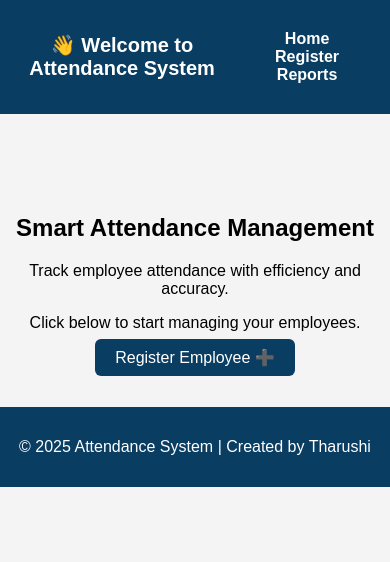
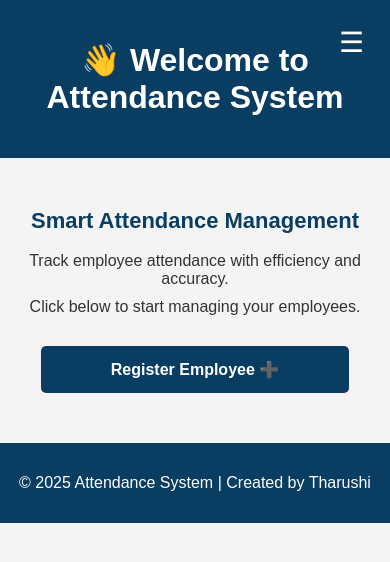
Before and after one commit to 1201Tharu/fingerprint-attendance-system, a website: page index.html in a window 390 px wide. Drawn offline with Linux system fonts and the light colour scheme.

Commit message:
Update index.html

```diff
--- a/index.html
+++ b/index.html
@@ -4,35 +4,173 @@
   <meta charset="UTF-8">
   <meta name="viewport" content="width=device-width, initial-scale=1.0">
   <title>Attendance System | Home</title>
-  <link rel="stylesheet" href="style.css">
-  </title>
+
   <style>
-     body { font-family: Arial, sans-serif; background: #f4f4f4; margin:0; padding:0; }
-    header { background: #0a3d62; color: #fff; padding: 20px; text-align: center; }
-    nav ul { list-style: none; padding: 0; text-align: center; margin: 10px 0; }
-    nav ul li { display: inline-block; margin: 0 15px; }
-    nav ul li a { color: #fff; text-decoration: none; font-weight: bold; }
-    nav ul li a.active { text-decoration: underline; }
-    main { max-width: 1000px; margin: 30px auto; padding: 0 20px; }
-    th, td { padding: 12px 15px; border: 1px solid #ccc; text-align: left; }
-    th { background-color: #0a3d62; color: #fff; }
-    tr:nth-child(even) { background-color: #f9f9f9; }
-    footer { text-align: center; padding: 15px; background: #0a3d62; color: #fff; margin-top: 40px; }
-    </style>
+    /* Base Styles */
+    body {
+      font-family: Arial, sans-serif;
+      background: #f4f4f4;
+      margin: 0;
+      padding: 0;
+    }
+
+    header {
+      background: #0a3d62;
+      color: #fff;
+      padding: 20px;
+      text-align: center;
+      position: relative;
+    }
+
+    /* Navigation */
+    nav {
+      margin-top: 10px;
+    }
+
+    nav ul {
+      list-style: none;
+      padding: 0;
+      margin: 0;
+    }
+
+    nav ul li {
+      display: inline-block;
+      margin: 0 10px;
+    }
+
+    nav a {
+      color: #fff;
+      text-decoration: none;
+      font-weight: bold;
+      transition: color 0.3s;
+    }
+
+    nav a:hover {
+      color: #ffd32a;
+    }
+
+    nav a.active {
+      text-decoration: underline;
+    }
+
+    /* Hamburger button */
+    .menu-toggle {
+      display: none;
+      position: absolute;
+      top: 25px;
+      right: 20px;
+      background: none;
+      border: none;
+      font-size: 28px;
+      color: #fff;
+      cursor: pointer;
+    }
+
+    /* Home Section */
+    .home {
+      text-align: center;
+      margin: 50px auto;
+      max-width: 600px;
+      padding: 0 20px;
+    }
+
+    .home h2 {
+      color: #0a3d62;
+      font-size: 28px;
+    }
+
+    .home p {
+      font-size: 16px;
+      color: #333;
+      margin: 10px 0;
+    }
+
+    .btn {
+      display: inline-block;
+      margin-top: 20px;
+      padding: 12px 25px;
+      background-color: #0a3d62;
+      color: white;
+      text-decoration: none;
+      font-weight: bold;
+      border-radius: 5px;
+      transition: background 0.3s;
+    }
+
+    .btn:hover {
+      background-color: #074a8a;
+    }
+
+    footer {
+      text-align: center;
+      padding: 15px;
+      background: #0a3d62;
+      color: #fff;
+      margin-top: 40px;
+    }
+
+    /* ✅ Responsive Design */
+    @media (max-width: 768px) {
+      .menu-toggle {
+        display: block;
+      }
+
+      nav ul {
+        display: none;
+        flex-direction: column;
+        background: #0a3d62;
+        position: absolute;
+        top: 70px;
+        right: 0;
+        width: 100%;
+      }
+
+      nav ul.show {
+        display: flex;
+      }
+
+      nav ul li {
+        display: block;
+        margin: 15px 0;
+      }
+
+      .home h2 {
+        font-size: 24px;
+      }
+
+      .btn {
+        width: 80%;
+        padding: 14px;
+      }
+    }
+
+    @media (max-width: 480px) {
+      .home h2 {
+        font-size: 22px;
+      }
+
+      .btn {
+        font-size: 16px;
+      }
+    }
+  </style>
 </head>
 <body>
+  <header>
+    <h1>👋 Welcome to Attendance System</h1>
 
-</head>
-<body>
-    <header>
-    <h1>👋 Welcome to Attendance System</h1>
+    <!-- ☰ Hamburger Button -->
+    <button class="menu-toggle" id="menu-toggle">☰</button>
+
+    <!-- Navigation Links -->
     <nav>
-      <a href="index.html">Home</a>
-      <a href="register.html">Register</a>
-      <a href="attendance_report.html">Reports</a>
+      <ul id="nav-links">
+        <li><a href="index.html" class="active">Home</a></li>
+        <li><a href="register.html">Register</a></li>
+        <li><a href="attendance_report.html">Reports</a></li>
+      </ul>
     </nav>
   </header>
-
 
   <section class="home">
     <h2>Smart Attendance Management</h2>
@@ -44,5 +182,15 @@
   <footer>
     <p>© 2025 Attendance System | Created by Tharushi</p>
   </footer>
+
+  <!-- 🧠 JavaScript for Menu -->
+  <script>
+    const menuToggle = document.getElementById('menu-toggle');
+    const navLinks = document.getElementById('nav-links');
+
+    menuToggle.addEventListener('click', () => {
+      navLinks.classList.toggle('show');
+    });
+  </script>
 </body>
 </html>
```
